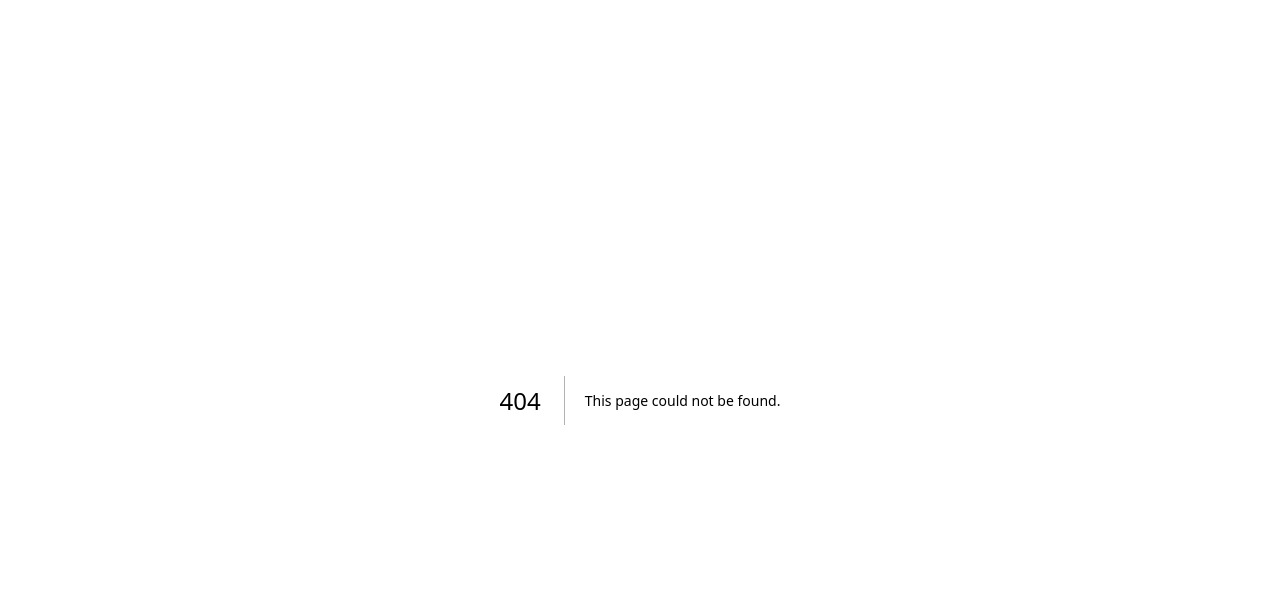
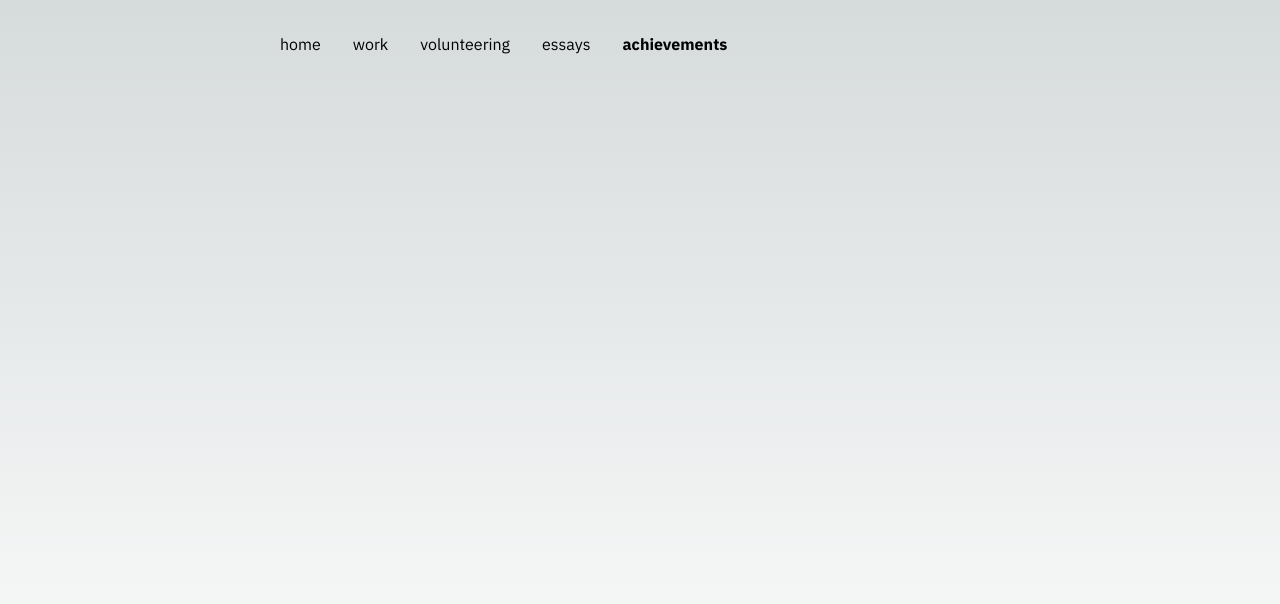
Before and after one commit to 3bobchen/point-clare, a Next.js app: page /achievements in a window 1280 px wide. Before the commit this address had no page. Shown: the top 604 px of the page. Built offline with nearby package versions, Linux system fonts and the light colour scheme.

Commit message:
New pages

```diff
--- /dev/null
+++ b/src/app/achievements/page.tsx
@@ -0,0 +1,15 @@
+import React from "react";
+
+export default function Page() {
+  return (
+    <main className="flex min-h-screen flex-col max-w-3xl m-auto">
+      <div className="flex flex-row w-full items-start gap-8 px-6 py-8">
+        <a href="/">home</a>
+        <a href="/work">work</a>
+        <a href="/volunteering">volunteering</a>
+        <a href="/essays">essays</a>
+        <a><b>achievements</b></a>
+      </div>
+    </main>
+  )
+}
--- /dev/null
+++ b/src/app/essays/page.tsx
@@ -0,0 +1,15 @@
+import React from "react";
+
+export default function Page() {
+  return (
+    <main className="flex min-h-screen flex-col max-w-3xl m-auto">
+      <div className="flex flex-row w-full items-start gap-8 px-6 py-8">
+        <a href="/">home</a>
+        <a href="/work">work</a>
+        <a href="/volunteering">volunteering</a>
+        <a><b>essays</b></a>
+        <a href="/achievements">achievements</a>
+      </div>
+    </main>
+  )
+}
--- a/src/app/page.tsx
+++ b/src/app/page.tsx
@@ -20,7 +20,7 @@ function ChannelLink(props: ChannelLinkProps) {
     <div className="group flex w-full">
       <a
         href={link}
-        target="_blank"
+        target={img == "li" ? "_blank" : ""}
         className="border border-neutral-200 dark:border-neutral-700 bg-neutral-50 dark:bg-neutral-800 rounded flex items-center justify-between px-3 py-4 w-full"
       >
         <div className="flex items-center space-x-5 flex-row align-middle">
@@ -87,11 +87,11 @@ export default function Home() {
   return (
     <main className="flex min-h-screen flex-col max-w-3xl m-auto">
       <div className="flex flex-row w-full items-start gap-8 px-6 py-8">
-        <a>home</a>
-        <a>work</a>
-        <a>volunteering</a>
-        <a>essays</a>
-        <a>achievements</a>
+        <a><b>home</b></a>
+        <a href="/work">work</a>
+        <a href="/volunteering">volunteering</a>
+        <a href="/essays">essays</a>
+        <a href="/achievements">achievements</a>
       </div>
       <h1 className="px-6 py-8 text-3xl font-medium">Bob Chen</h1>
       <div className="columns-2 sm:columns-3 gap-4 my-8 px-6">
@@ -184,7 +184,7 @@ export default function Home() {
         <ChannelLink
           img="we"
           name="Work Experiences"
-          link="/"
+          link="/work"
           site=""
         />
       </div>
@@ -192,21 +192,21 @@ export default function Home() {
         <ChannelLink
           img="oe"
           name="Other Experiences"
-          link="https://www.linkedin.com/in/3bobchen/"
+          link="/volunteering"
           site=""
         />
         <ChannelLink
           img="e"
           name="Essays"
-          link="https://www.linkedin.com/in/3bobchen/"
+          link="/essays"
           site=""
         />
       </div>
-      <div className="w-full px-6 pb-8 columns-2">
+      <div className="w-1/2 pl-6 pr-3 pb-8">
         <ChannelLink
           img="a"
-          name="Key Achievements"
-          link="https://www.linkedin.com/in/3bobchen/"
+          name="Achievements"
+          link="/achievements"
           site=""
         />
       </div>
--- /dev/null
+++ b/src/app/volunteering/page.tsx
@@ -0,0 +1,15 @@
+import React from "react";
+
+export default function Page() {
+  return (
+    <main className="flex min-h-screen flex-col max-w-3xl m-auto">
+      <div className="flex flex-row w-full items-start gap-8 px-6 py-8">
+        <a href="/">home</a>
+        <a href="/work">work</a>
+        <a><b>volunteering</b></a>
+        <a href="/essays">essays</a>
+        <a href="/achievements">achievements</a>
+      </div>
+    </main>
+  )
+}
--- /dev/null
+++ b/src/app/work/page.tsx
@@ -0,0 +1,15 @@
+import React from "react";
+
+export default function Page() {
+  return (
+    <main className="flex min-h-screen flex-col max-w-3xl m-auto">
+      <div className="flex flex-row w-full items-start gap-8 px-6 py-8">
+        <a href="/">home</a>
+        <a><b>work</b></a>
+        <a href="/volunteering">volunteering</a>
+        <a href="/essays">essays</a>
+        <a href="/achievements">achievements</a>
+      </div>
+    </main>
+  )
+}
```
